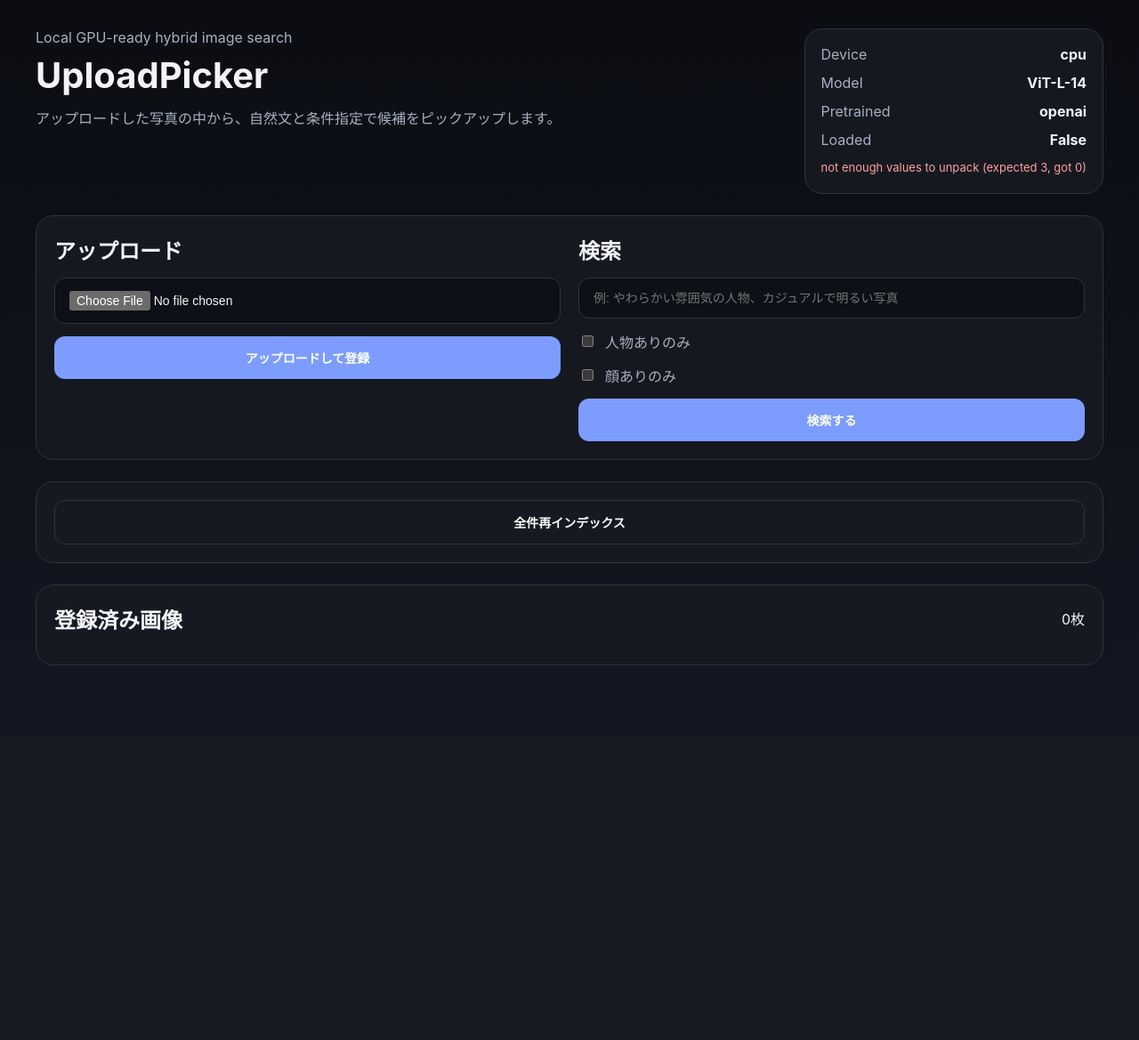
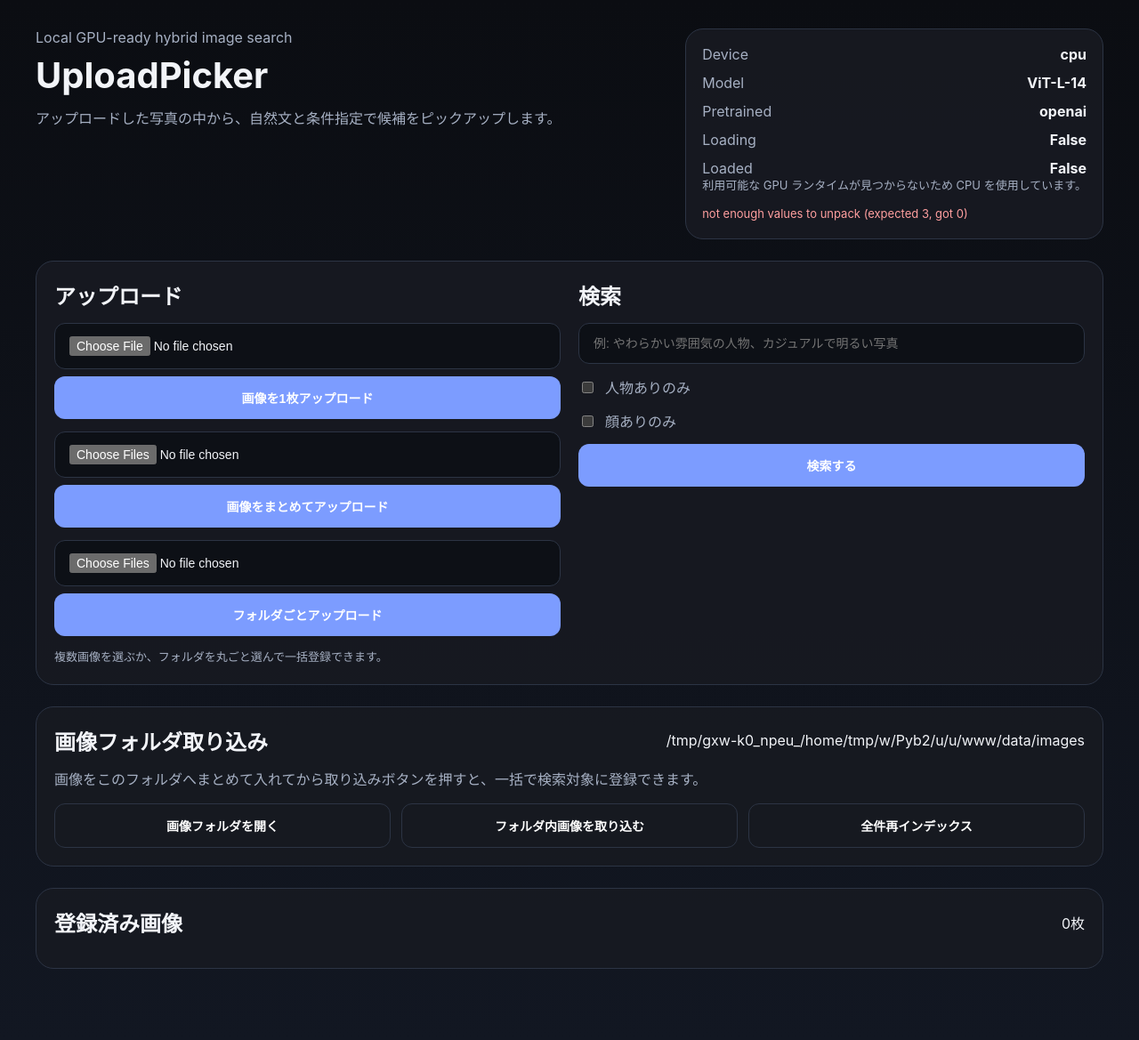
Before and after one commit to yusei531642/uploadpicker, a FastAPI app: page / in a window 1280 px wide. Shown: the whole page at 89% size. Before the commit the page ends 748 px from the top, so only its background shows below. Run offline with FastAPI, Linux system fonts and the light colour scheme.

Commit message:
GPU優先化と一括アップロード対応

```diff
--- a/app/main.py
+++ b/app/main.py
@@ -1,18 +1,21 @@
+import subprocess
+
 from fastapi import Depends, FastAPI, File, Form, Request, UploadFile
 from fastapi.responses import HTMLResponse, RedirectResponse
 from fastapi.staticfiles import StaticFiles
 from fastapi.templating import Jinja2Templates
+from PIL import UnidentifiedImageError
 from sqlmodel import Session, select
 
 from app.config import ensure_directories, settings
 from app.db import create_db_and_tables, get_session
 from app.models import Photo, PhotoSearchDocument
 from app.schemas import SearchRequest
-from app.services.embedding import get_model_status
+from app.services.embedding import get_model_status, start_model_warmup
 from app.services.faiss_store import rebuild_faiss_index
 from app.services.indexing import index_photo
 from app.services.search import search_photos
-from app.services.storage import save_upload
+from app.services.storage import iter_library_images, prepare_existing_image, save_upload
 
 
 ensure_directories()
@@ -26,33 +29,48 @@ templates = Jinja2Templates(directory="app/templates")
 @app.on_event("startup")
 def on_startup() -> None:
     create_db_and_tables()
+    start_model_warmup()
     for session in get_session():
         rebuild_faiss_index(session)
         break
 
 
-@app.get("/", response_class=HTMLResponse)
-def home(request: Request, session: Session = Depends(get_session)) -> HTMLResponse:
+def build_page_context(
+    session: Session,
+    *,
+    query: str = "",
+    people_only: bool = False,
+    face_only: bool = False,
+    search_results=None,
+    notice: str = "",
+) -> dict:
     photos = session.exec(select(Photo).order_by(Photo.created_at.desc())).all()
     documents = session.exec(select(PhotoSearchDocument)).all()
     document_map = {document.photo_id: document for document in documents}
+    return {
+        "photos": photos,
+        "documents": document_map,
+        "model_status": get_model_status(),
+        "search_results": search_results,
+        "query": query,
+        "people_only": people_only,
+        "face_only": face_only,
+        "library_dir": str(settings.image_dir.resolve()),
+        "notice": notice,
+    }
+
+
+@app.get("/", response_class=HTMLResponse)
+def home(request: Request, session: Session = Depends(get_session)) -> HTMLResponse:
+    notice = request.query_params.get("notice", "")
     return templates.TemplateResponse(
         request,
         "home.html",
-        {
-            "photos": photos,
-            "documents": document_map,
-            "model_status": get_model_status(),
-            "search_results": None,
-            "query": "",
-            "people_only": False,
-            "face_only": False,
-        },
+        build_page_context(session, notice=notice),
     )
 
 
-@app.post("/upload")
-def upload_photo(session: Session = Depends(get_session), file: UploadFile = File(...)):
+def register_uploaded_photo(session: Session, file: UploadFile) -> None:
     stored_name, image_path, width, height, mime_type = save_upload(file)
     photo = Photo(
         original_name=file.filename or stored_name,
@@ -67,7 +85,31 @@ def upload_photo(session: Session = Depends(get_session), file: UploadFile = Fil
     session.commit()
     session.refresh(photo)
     index_photo(session, photo)
+
+
+@app.post("/upload")
+def upload_photo(session: Session = Depends(get_session), file: UploadFile = File(...)):
+    register_uploaded_photo(session, file)
     return RedirectResponse(url="/", status_code=303)
+
+
+@app.post("/upload-batch")
+def upload_batch(session: Session = Depends(get_session), files: list[UploadFile] = File(...)):
+    imported = 0
+    skipped = 0
+    for file in files:
+        if not file.filename:
+            skipped += 1
+            continue
+        try:
+            register_uploaded_photo(session, file)
+            imported += 1
+        except (UnidentifiedImageError, OSError):
+            skipped += 1
+        finally:
+            file.file.close()
+    notice = f"一括アップロード完了: {imported}件追加 / {skipped}件スキップ"
+    return RedirectResponse(url=f"/?notice={notice}", status_code=303)
 
 
 @app.post("/reindex")
@@ -76,14 +118,50 @@ def reindex_all_photos(session: Session = Depends(get_session)):
     for photo in photos:
         index_photo(session, photo, refresh_index=False)
     rebuild_faiss_index(session)
-    return RedirectResponse(url="/", status_code=303)
+    return RedirectResponse(url="/?notice=再インデックスが完了しました。", status_code=303)
+
+
+@app.post("/open-image-folder")
+def open_image_folder():
+    subprocess.Popen(["explorer", str(settings.image_dir.resolve())])
+    return RedirectResponse(url="/?notice=画像フォルダを開きました。", status_code=303)
+
+
+@app.post("/import-folder-images")
+def import_folder_images(session: Session = Depends(get_session)):
+    existing_names = set(session.exec(select(Photo.stored_name)).all())
+    imported = 0
+    skipped = 0
+    for image_path in iter_library_images():
+        if image_path.name in existing_names:
+            skipped += 1
+            continue
+        try:
+            stored_name, image_path_value, width, height, mime_type = prepare_existing_image(image_path)
+        except (UnidentifiedImageError, OSError):
+            skipped += 1
+            continue
+        photo = Photo(
+            original_name=image_path.name,
+            stored_name=stored_name,
+            image_path=image_path_value,
+            thumbnail_path=str(settings.thumbnail_dir / stored_name),
+            mime_type=mime_type,
+            width=width,
+            height=height,
+        )
+        session.add(photo)
+        session.commit()
+        session.refresh(photo)
+        index_photo(session, photo, refresh_index=False)
+        existing_names.add(image_path.name)
+        imported += 1
+    rebuild_faiss_index(session)
+    return RedirectResponse(url=f"/?notice=フォルダ取り込み完了: {imported}件追加 / {skipped}件スキップ", status_code=303)
 
 
 @app.post("/search", response_class=HTMLResponse)
 def search(request: Request, query: str = Form(...), people_only: bool = Form(False), face_only: bool = Form(False), session: Session = Depends(get_session)) -> HTMLResponse:
-    photos = session.exec(select(Photo).order_by(Photo.created_at.desc())).all()
-    documents = session.exec(select(PhotoSearchDocument)).all()
-    document_map = {document.photo_id: document for document in documents}
     results = search_photos(
         session,
         SearchRequest(query=query, people_only=people_only, face_only=face_only),
@@ -91,16 +169,19 @@ def search(request: Request, query: str = Form(...), people_only: bool = Form(Fa
     return templates.TemplateResponse(
         request,
         "home.html",
-        {
-            "photos": photos,
-            "documents": document_map,
-            "model_status": get_model_status(),
-            "search_results": results,
-            "query": query,
-            "people_only": people_only,
-            "face_only": face_only,
-        },
+        build_page_context(
+            session,
+            query=query,
+            people_only=people_only,
+            face_only=face_only,
+            search_results=results,
+        ),
     )
+
+
+@app.get("/api/model-status")
+def model_status_api():
+    return get_model_status()
 
 
 @app.get("/api/search")
--- a/app/static/app.css
+++ b/app/static/app.css
@@ -20,6 +20,15 @@ body {
   background: linear-gradient(180deg, #0b0d12 0%, #121722 100%);
   color: var(--text);
   font-family: Inter, "Segoe UI", sans-serif;
+}
+
+body[data-model-loading="true"] {
+  overflow: hidden;
+}
+
+body[data-model-loading="true"] .page {
+  pointer-events: none;
+  user-select: none;
 }
 
 .page {
@@ -60,6 +69,11 @@ h1 {
   line-height: 1.6;
 }
 
+.subtitle.compact {
+  margin-top: 0;
+  max-width: none;
+}
+
 .panel,
 .status-card,
 .card {
@@ -71,6 +85,11 @@ h1 {
 .panel {
   padding: 20px;
   margin-bottom: 24px;
+}
+
+.notice-banner {
+  border-color: rgba(124, 156, 255, 0.5);
+  background: rgba(93, 132, 255, 0.14);
 }
 
 .status-card {
@@ -105,6 +124,16 @@ h1 {
   display: flex;
   flex-direction: column;
   gap: 8px;
+}
+
+.action-grid {
+  display: grid;
+  grid-template-columns: repeat(3, minmax(0, 1fr));
+  gap: 12px;
+}
+
+.action-grid form {
+  margin: 0;
 }
 
 input[type="text"],
@@ -144,11 +173,56 @@ button:hover {
   background: rgba(124, 156, 255, 0.14);
 }
 
+.loading-overlay {
+  position: fixed;
+  inset: 0;
+  z-index: 9999;
+  display: flex;
+  align-items: center;
+  justify-content: center;
+  padding: 24px;
+  background: rgba(7, 9, 14, 0.82);
+  backdrop-filter: blur(8px);
+}
+
+.loading-overlay.hidden {
+  display: none;
+}
+
+.loading-card {
+  width: min(480px, 100%);
+  padding: 28px;
+  border-radius: 20px;
+  border: 1px solid rgba(124, 156, 255, 0.35);
+  background: rgba(23, 26, 33, 0.96);
+  box-shadow: 0 24px 80px rgba(0, 0, 0, 0.45);
+}
+
+.loading-meta {
+  color: var(--muted);
+  font-size: 13px;
+}
+
+.loading-spinner {
+  width: 42px;
+  height: 42px;
+  border-radius: 50%;
+  border: 4px solid rgba(255, 255, 255, 0.15);
+  border-top-color: var(--accent);
+  animation: spin 0.8s linear infinite;
+}
+
 .check {
   display: flex;
   align-items: center;
   gap: 10px;
   color: var(--muted);
+}
+
+.helper-text {
+  color: var(--muted);
+  font-size: 13px;
+  line-height: 1.5;
 }
 
 .error-text {
@@ -204,6 +278,12 @@ button:hover {
   background: #304b7b;
 }
 
+@keyframes spin {
+  to {
+    transform: rotate(360deg);
+  }
+}
+
 @media (max-width: 900px) {
   .hero,
   .two-column {
@@ -211,6 +291,10 @@ button:hover {
     display: grid;
   }
 
+  .action-grid {
+    grid-template-columns: 1fr;
+  }
+
   .status-card {
     min-width: 0;
   }
--- a/app/templates/home.html
+++ b/app/templates/home.html
@@ -6,7 +6,19 @@
   <title>UploadPicker</title>
   <link rel="stylesheet" href="/static/app.css">
 </head>
-<body>
+<body data-model-loading="{{ 'true' if model_status.loading else 'false' }}">
+  <div id="model-loading-overlay" class="loading-overlay{% if not model_status.loading %} hidden{% endif %}" aria-live="polite" aria-busy="{{ 'true' if model_status.loading else 'false' }}">
+    <div class="loading-card stack-sm">
+      <strong>画像認識AIをロード中</strong>
+      <span id="model-loading-message">モデルの初期化が終わるまでお待ちください。</span>
+      <span class="loading-meta">{{ model_status.model_name }} / {{ model_status.pretrained }} / {{ model_status.device }}</span>
+      {% if model_status.error %}
+      <div class="error-text" id="model-loading-error">{{ model_status.error }}</div>
+      {% else %}
+      <div class="loading-spinner" aria-hidden="true"></div>
+      {% endif %}
+    </div>
+  </div>
   <main class="page">
     <section class="hero">
       <div>
@@ -16,24 +28,46 @@
       </div>
       <div class="status-card">
         <div class="status-row"><span>Device</span><strong>{{ model_status.device }}</strong></div>
+        {% if model_status.gpu_name %}
+        <div class="status-row"><span>GPU</span><strong>{{ model_status.gpu_name }}</strong></div>
+        {% endif %}
         <div class="status-row"><span>Model</span><strong>{{ model_status.model_name }}</strong></div>
         <div class="status-row"><span>Pretrained</span><strong>{{ model_status.pretrained }}</strong></div>
+        <div class="status-row"><span>Loading</span><strong>{{ model_status.loading }}</strong></div>
         <div class="status-row"><span>Loaded</span><strong>{{ model_status.loaded }}</strong></div>
         {% if model_status.dtype %}
         <div class="status-row"><span>DType</span><strong>{{ model_status.dtype }}</strong></div>
         {% endif %}
+        <div class="helper-text">{{ model_status.device_reason }}</div>
         {% if model_status.error %}
         <div class="error-text">{{ model_status.error }}</div>
         {% endif %}
       </div>
     </section>
 
+    {% if notice %}
+    <section class="panel notice-banner">
+      <strong>{{ notice }}</strong>
+    </section>
+    {% endif %}
+
     <section class="panel two-column">
-      <form class="stack" action="/upload" method="post" enctype="multipart/form-data">
+      <div class="stack">
         <h2>アップロード</h2>
-        <input type="file" name="file" accept="image/*" required>
-        <button type="submit">アップロードして登録</button>
-      </form>
+        <form class="stack-sm" action="/upload" method="post" enctype="multipart/form-data">
+          <input type="file" name="file" accept="image/*" required>
+          <button type="submit">画像を1枚アップロード</button>
+        </form>
+        <form class="stack-sm" action="/upload-batch" method="post" enctype="multipart/form-data">
+          <input type="file" name="files" accept="image/*" multiple required>
+          <button type="submit">画像をまとめてアップロード</button>
+        </form>
+        <form class="stack-sm" action="/upload-batch" method="post" enctype="multipart/form-data">
+          <input type="file" name="files" accept="image/*" webkitdirectory directory multiple required>
+          <button type="submit">フォルダごとアップロード</button>
+        </form>
+        <span class="helper-text">複数画像を選ぶか、フォルダを丸ごと選んで一括登録できます。</span>
+      </div>
 
       <form class="stack" action="/search" method="post">
         <h2>検索</h2>
@@ -45,9 +79,22 @@
     </section>
 
     <section class="panel stack">
-      <form action="/reindex" method="post">
-        <button class="button-secondary" type="submit">全件再インデックス</button>
-      </form>
+      <div class="section-head">
+        <h2>画像フォルダ取り込み</h2>
+        <span>{{ library_dir }}</span>
+      </div>
+      <p class="subtitle compact">画像をこのフォルダへまとめて入れてから取り込みボタンを押すと、一括で検索対象に登録できます。</p>
+      <div class="action-grid">
+        <form action="/open-image-folder" method="post">
+          <button class="button-secondary" type="submit">画像フォルダを開く</button>
+        </form>
+        <form action="/import-folder-images" method="post">
+          <button class="button-secondary" type="submit">フォルダ内画像を取り込む</button>
+        </form>
+        <form action="/reindex" method="post">
+          <button class="button-secondary" type="submit">全件再インデックス</button>
+        </form>
+      </div>
     </section>
 
     {% if search_results %}
@@ -100,5 +147,54 @@
       </div>
     </section>
   </main>
+  <script>
+    const overlay = document.getElementById('model-loading-overlay');
+    const loadingMessage = document.getElementById('model-loading-message');
+    const pollingIntervalMs = 1500;
+
+    async function refreshModelStatus() {
+      const response = await fetch('/api/model-status', { cache: 'no-store' });
+      if (!response.ok) {
+        throw new Error('model status request failed');
+      }
+      return response.json();
+    }
+
+    function applyModelStatus(status) {
+      if (!overlay) {
+        return;
+      }
+      const isLoading = Boolean(status.loading);
+      document.body.dataset.modelLoading = isLoading ? 'true' : 'false';
+      overlay.classList.toggle('hidden', !isLoading);
+      overlay.setAttribute('aria-busy', isLoading ? 'true' : 'false');
+      if (loadingMessage) {
+        if (status.error) {
+          loadingMessage.textContent = 'モデル読み込みに失敗しました。画面を再読み込みして再試行してください。';
+        } else if (isLoading) {
+          loadingMessage.textContent = 'モデルの初期化が終わるまでお待ちください。';
+        } else {
+          loadingMessage.textContent = 'モデルの読み込みが完了しました。';
+        }
+      }
+    }
+
+    async function pollModelStatus() {
+      if (!overlay || document.body.dataset.modelLoading !== 'true') {
+        return;
+      }
+      try {
+        const status = await refreshModelStatus();
+        applyModelStatus(status);
+        if (status.loading) {
+          window.setTimeout(pollModelStatus, pollingIntervalMs);
+        }
+      } catch (_) {
+        window.setTimeout(pollModelStatus, pollingIntervalMs);
+      }
+    }
+
+    pollModelStatus();
+  </script>
 </body>
 </html>
```
Also changed, not shown: app/services/embedding.py (+115 -21 lines), app/services/storage.py (+25 -6 lines), README.md, 1 other file.
